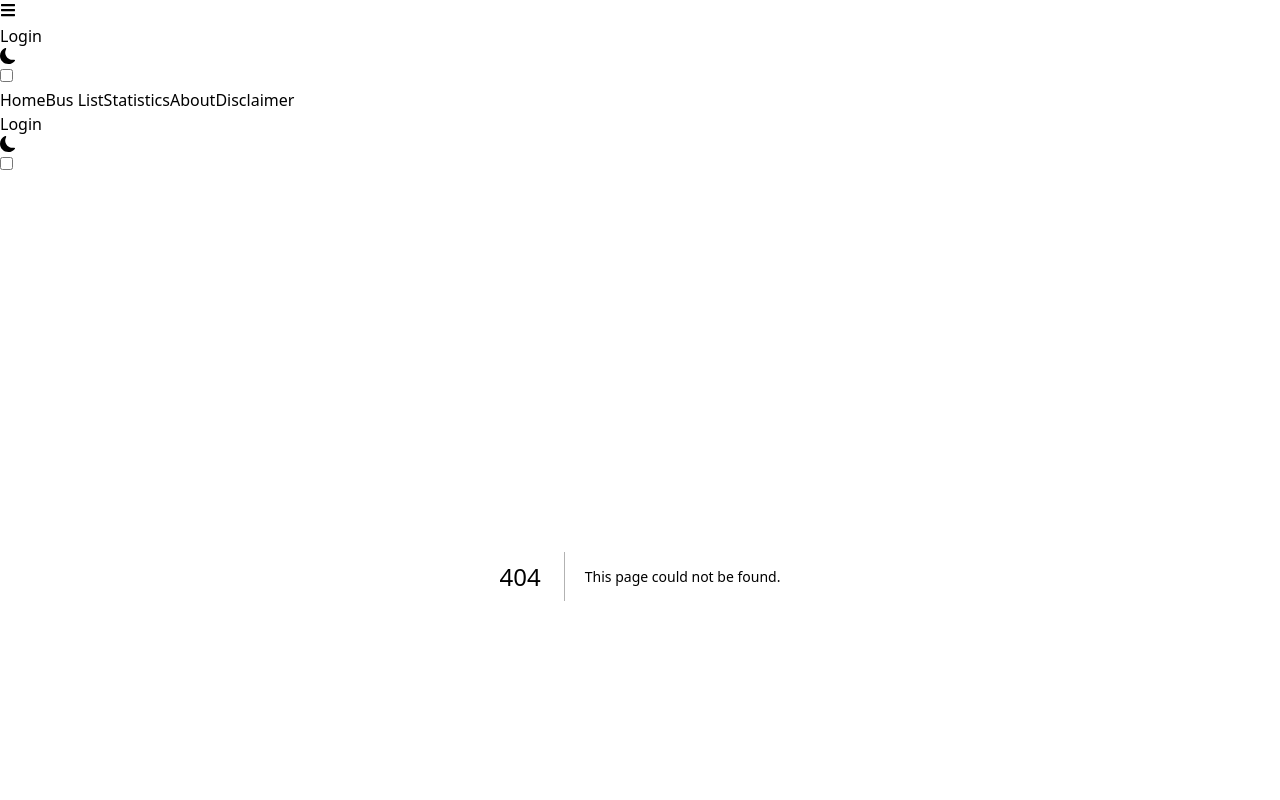
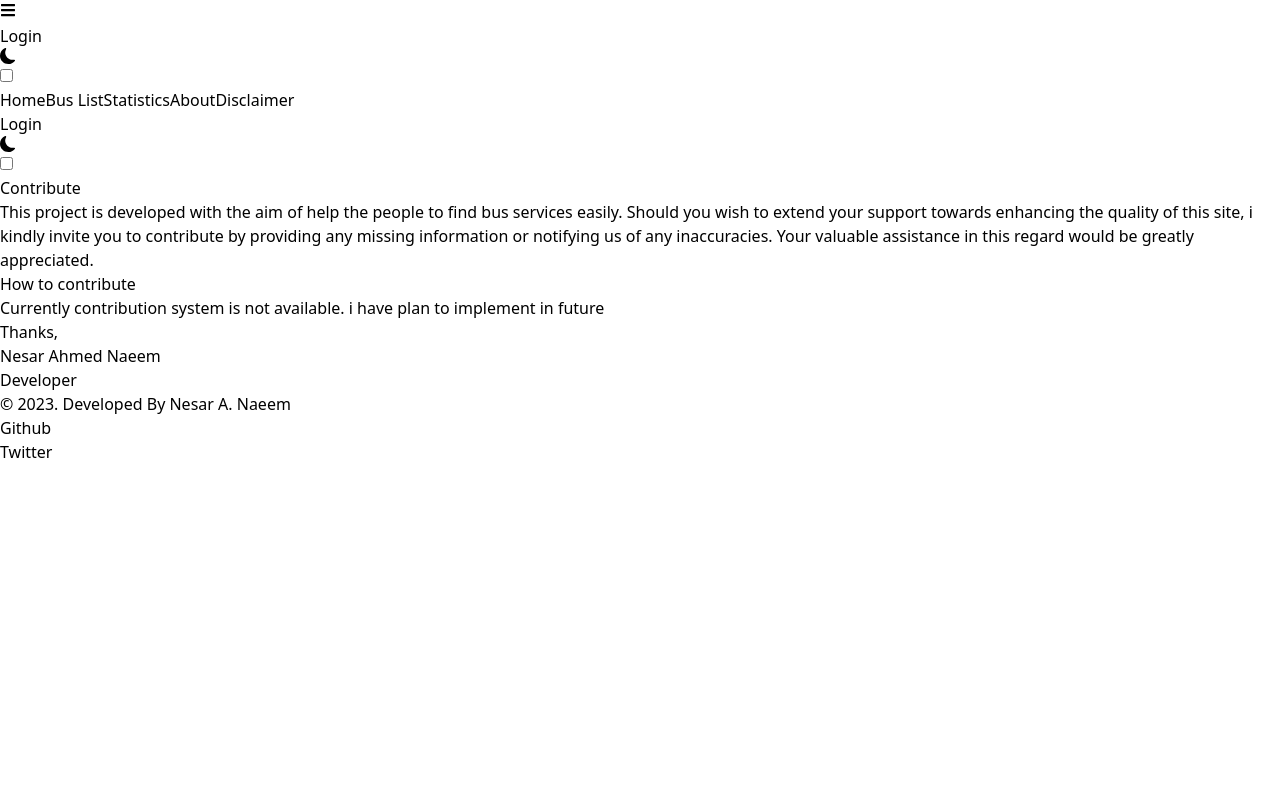
Before and after one commit to nesaranaeem/transport-route-bd-client, a Next.js app: page /contribute in a window 1280 px wide. Before the commit this address had no page. Shown: the top 800 px of the page. Built offline with nearby package versions, Linux system fonts and the light colour scheme.

Commit message:
some pages added

```diff
--- a/components/statistics/Statistics.js
+++ b/components/statistics/Statistics.js
@@ -29,7 +29,7 @@ const Statistics = () => {
     labels: ["All Routes", "All Bus"],
     datasets: [
       {
-        label: "Total Statistics",
+        label: "Total",
         data: [allRoutesCount, busCount],
         backgroundColor: ["rgba(255, 99, 132, 0.2)", "rgba(54, 162, 235, 0.2)"],
         borderColor: ["rgba(255, 99, 132, 1)", "rgba(54, 162, 235, 1)"],
@@ -58,7 +58,7 @@ const Statistics = () => {
   return (
     <div>
       <div className="mx-auto w-full max-w-[550px]">
-        <h2 className="text-center my-2">Total Counts</h2>
+        <h2 className="text-center my-2">Total Statistics</h2>
         {isLoading ? (
           <>
             <div className="flex items-center justify-center p-12">
--- /dev/null
+++ b/pages/contribute.js
@@ -0,0 +1,38 @@
+import Head from "next/head";
+
+const contribute = () => {
+  return (
+    <div>
+      <Head>
+        <title>Contribute - Transport Route BD</title>
+        <meta name="description" content="Contribute to this project" />
+        <meta name="viewport" content="width=device-width, initial-scale=1" />
+        <link rel="icon" href="/favicon.ico" />
+      </Head>
+      <p3 className="pt-5 text-gray-700 text-2xl font-bold dark:text-white">
+        Contribute
+      </p3>
+      <p className="text-gray-700 text-base dark:text-white text-left py-4">
+        This project is developed with the aim of help the people to find bus
+        services easily. Should you wish to extend your support towards
+        enhancing the quality of this site, i kindly invite you to contribute by
+        providing any missing information or notifying us of any inaccuracies.
+        Your valuable assistance in this regard would be greatly appreciated.
+      </p>
+      <p className="text-gray-700 font-bold text-base dark:text-white text-left py-2">
+        How to contribute
+      </p>
+      <p className="text-gray-700 text-base dark:text-white text-left py-2">
+        Currently contribution system is not available. i have plan to implement
+        in future
+      </p>
+      <div className="text-gray-700 text-base font-semibold dark:text-white text-left">
+        <p>Thanks,</p>
+        <p>Nesar Ahmed Naeem</p>
+        <p>Developer</p>
+      </div>
+    </div>
+  );
+};
+
+export default contribute;
```
